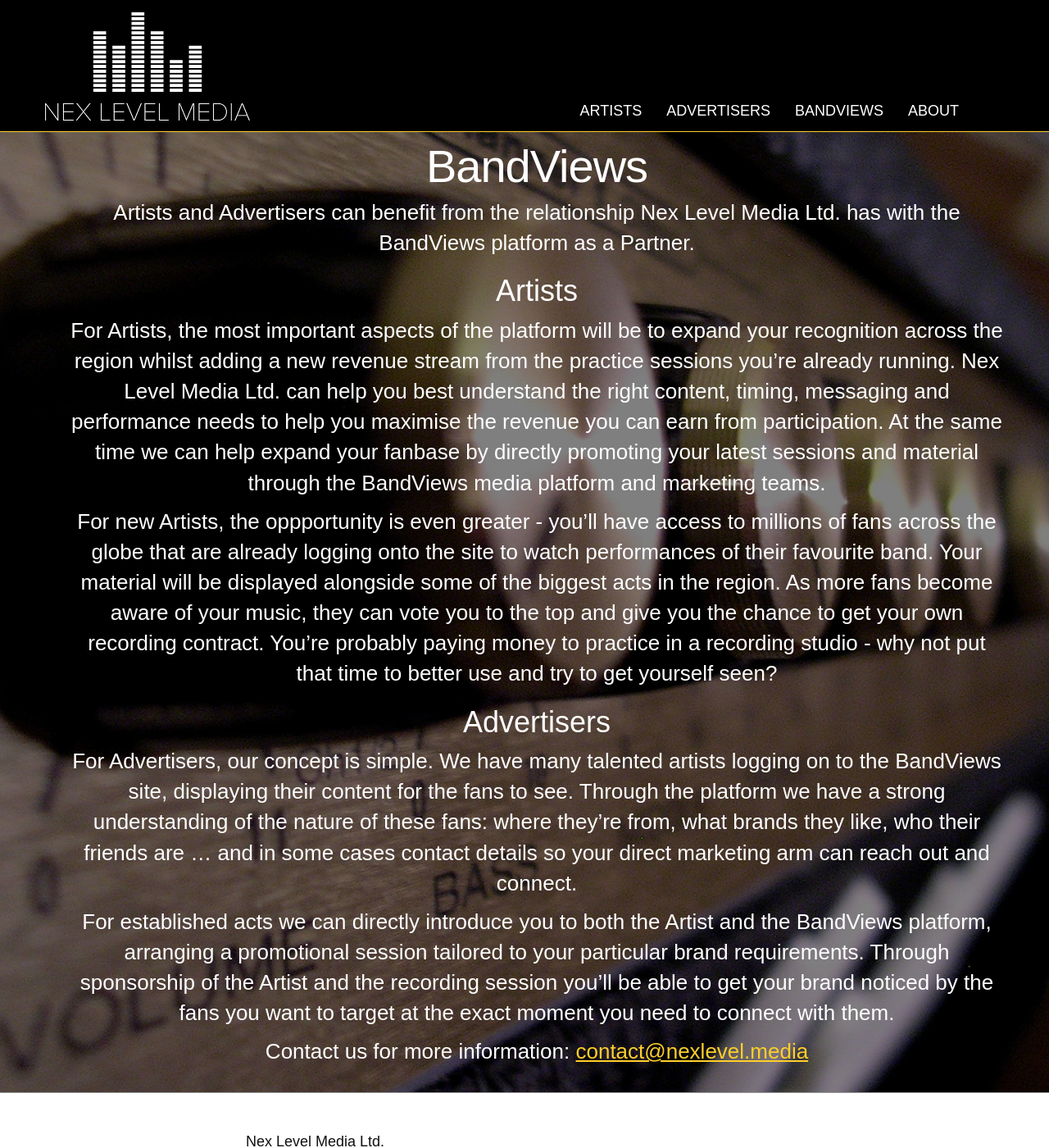
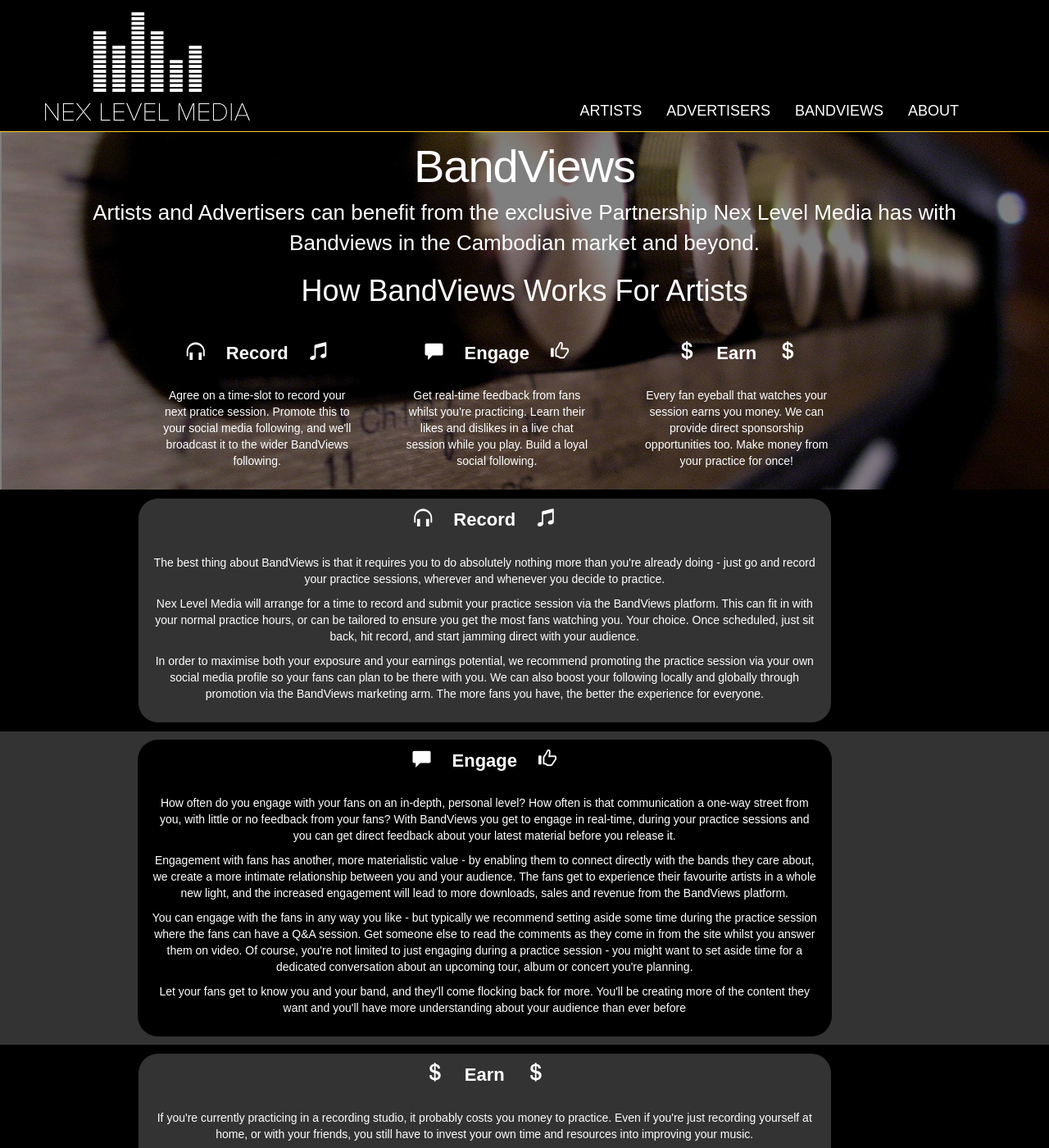
Before and after one commit to NexLevelMedia/NexLevel, a Jekyll site: the page built from bandviews.md, in a window 1280 px wide and 1400 px high. Shown: the whole window at 82% size. Built offline with Jekyll 4.4.1, drawn with Linux system fonts in a browser that asks for light colours; nearby versions of some CDN libraries; some of the changed text lies outside the part shown.

Commit message:
updated BV page

```diff
--- a/_config.yml
+++ b/_config.yml
@@ -2,7 +2,7 @@
 title: Nex Level Media Ltd.
 email: contact@nexlevel.media
 description: > # this means to ignore newlines until "baseurl:"
- Nex Level Media Ltd. Maximising income opportunities for artists, introducing advertisers to talent in the South East Asian market.
+ Maximising income opportunities for musical artists. Connecting major brands with sponsorship opportunities in South East Asia. Exclusive Cambodian BandViews Partner.
 baseurl: "" # the subpath of your site, e.g. /blog/
 url: "http://www.nexlevel.media" # the base hostname & protocol for your site
 
--- a/_includes/bandviews.html
+++ b/_includes/bandviews.html
@@ -8,7 +8,7 @@
 				<div class="panel-panel-default">
 					<div class="panel-heading">
 						<span class="glyphicon glyphicon-headphones" aria-hidden="true"></span>
-						Record
+						<a href="{{ site.baseurl }}/bandviews/#record">Record</a>
 						<span class="glyphicon glyphicon-music" aria-hidden="true"></span>
 					</div>
 					<div class="panel-body">
@@ -20,7 +20,7 @@
 				<div class="panel-panel-default">
 					<div class="panel-heading">
 						<span class="glyphicon glyphicon-comment" aria-hidden="true"></span>
-						Engage
+						<a href="{{ site.baseurl }}/bandviews/#engage">Engage</a>
 						<span class="glyphicon glyphicon-thumbs-up" aria-hidden="true"></span>
 					</div>
 					<div class="panel-body">
@@ -33,7 +33,7 @@
 				<div class="panel-panel-default">
 					<div class="panel-heading">
 						<span class="glyphicon glyphicon-usd" aria-hidden="true"></span>
-						Earn
+						<a href="{{ site.baseurl }}/bandviews/#earn">Earn</a>
 						<span class="glyphicon glyphicon-usd" aria-hidden="true"></span>
 					</div>
 					<div class="panel-body">
--- /dev/null
+++ b/_includes/earn.html
@@ -0,0 +1,28 @@
+<section id="artist-section">
+	<div class="container">
+		<div class="row">
+			<div class="col-lg-9 col-lg-offset-1" id="artist">
+				<div class="panel-panel-default">
+					<div class="panel-heading">
+						 <span class="glyphicon glyphicon-usd" aria-hidden="true"></span>
+            				Earn
+            			 <span class="glyphicon glyphicon-usd" aria-hidden="true"></span>
+					</div>
+					<div class="panel-body">
+						<a name="earn"></a>
+						<p>If you're currently practicing in a recording studio, it probably costs you money to practice. Even if you're just recording yourself at home, or with your friends, you still have to invest your own time and resources into improving your music. </p>
+
+						<p>BandViews changes all of that. Not only will you start earning money from your practice sessions, you'll also start to build a regular revenue stream from the work posted online previously. You'll be earning money from current practice sessions as well as everything else we've uploaded to the BandViews site. Not only are you getting feedback from fans - in real time - about the type of content they want to hear more of, you're also earning dollars for each and every fan eyeball that watches you play.</p>
+
+						<p>Loyal fans that really enjoy your music can even give you a tip - money just for the enjoyment of hearing your session.</p>
+
+						<p>In order to maximise your earnings potential, Nex Level Media can help find sponsor companies that want to promote their brand during your practice session. Whether you're using their musical instruments, drinking their beverages, eating their food or wearing their clothes, there's a sponsorship opportunity waiting for you and Nex Level Media can help you find it.</p>
+
+						<p><a class="page-link" href="mailto:contact@nexlevel.media">Talk to us about your earnings potential &#8594; </a></p>
+					</div>
+				</div>
+			</div>
+
+		</div>
+	</div>
+</section>
--- /dev/null
+++ b/_includes/engage.html
@@ -0,0 +1,27 @@
+<section id="features">
+	<div class="container">
+		<div class="row">
+			<div class="col-lg-9 col-lg-offset-1" id="feature">
+				<div class="panel-panel-default">
+					<div class="panel-heading">
+						<span class="glyphicon glyphicon-comment" aria-hidden="true"></span>
+            			Engage
+            			<span class="glyphicon glyphicon-thumbs-up" aria-hidden="true"></span>
+					</div>
+					<div class="panel-body">
+						<a name="engage"></a>
+						<p>How often do you engage with your fans on an in-depth, personal level? How often is that communication a one-way street from you, with little or no feedback from your fans? With BandViews you get to engage in real-time, during your practice sessions and you can get direct feedback about your latest material before you release it. </p>
+
+						<p>Engagement with fans has another, more materialistic value - by enabling them to connect directly with the bands they care about, we create a more intimate relationship between you and your audience. The fans get to experience their favourite artists in a whole new light, and the increased engagement will lead to more downloads, sales and revenue from the BandViews platform.</p>
+
+						<p>You can engage with the fans in any way you like - but typically we recommend setting aside some time during the practice session where the fans can have a Q&A session. Get someone else to read the comments as they come in from the site whilst you answer them on video. Of course, you're not limited to just engaging during a practice session - you might want to set aside time for a dedicated conversation about an upcoming tour, album or concert you're planning. </p>
+
+						<p>Let your fans get to know you and your band, and they'll come flocking back for more. You'll be creating more of the content they want and you'll have more understanding about your audience than ever before</p>
+
+					</div>
+				</div>
+			</div>
+
+		</div>
+	</div>
+</section>
--- a/_includes/features.html
+++ b/_includes/features.html
@@ -1,5 +1,8 @@
 <section id="features">
 	<div class="container">
+		<div class="row">
+			<h2>Our Services</h2>
+		</div>
 		<div class="row">
 			<div class="col-md-3 col-md-offset-1" id="feature">
 				<div class="panel-panel-default">
--- a/_includes/head.html
+++ b/_includes/head.html
@@ -3,7 +3,7 @@
   <meta http-equiv="X-UA-Compatible" content="IE=edge">
   <meta name="viewport" content="width=device-width, initial-scale=1">
 
-  <title>{{ site.title }} | {{page.title}}</title>
+  <title>{{ site.title }} | {{page.layout}}</title>
   <meta name="description" content="{% if page.excerpt %}{{ page.excerpt | strip_html | strip_newlines | truncate: 160 }}{% else %}{{ site.description }}{% endif %}">
 
   <link rel="stylesheet" href="{{ "/css/main.css" | prepend: site.baseurl }}">
--- /dev/null
+++ b/_includes/record.html
@@ -0,0 +1,24 @@
+<section id="artist-section">
+	<div class="container">
+		<div class="row">
+			<div class="col-lg-9 col-lg-offset-1" id="artist">
+				<div class="panel-panel-default">
+					<div class="panel-heading">
+						<span class="glyphicon glyphicon-headphones" aria-hidden="true"></span>
+            			Record
+            			<span class="glyphicon glyphicon-music" aria-hidden="true"></span>
+					</div>
+					<div class="panel-body">
+						<a name="record"></a>
+						<p>The best thing about BandViews is that it requires you to do absolutely nothing more than you're already doing - just go and record your practice sessions, wherever and whenever you decide to practice.</p>
+
+						<p>Nex Level Media will arrange for a time to record and submit your practice session via the BandViews platform. This can fit in with your normal practice hours, or can be tailored to ensure you get the most fans watching you. Your choice. Once scheduled, just sit back, hit record, and start jamming direct with your audience.</p>
+
+						<p>In order to maximise both your exposure and your earnings potential, we recommend promoting the practice session via your own social media profile so your fans can plan to be there with you. We can also boost your following locally and globally through promotion via the BandViews marketing arm. The more fans you have, the better the experience for everyone.</p>
+					</div>
+				</div>
+			</div>
+
+		</div>
+	</div>
+</section>
--- /dev/null
+++ b/_layouts/bandviews.html
@@ -0,0 +1,72 @@
+<!DOCTYPE html>
+<html>
+
+  {% include head.html %}
+
+  <body>
+
+<section id="topbuffer">
+  {% include navbar.html %}
+</section>
+<section id="homebody">
+
+    <div class="container">
+        <header>
+    		<h1 class="post-title">{{ page.title }}</h1>
+  		</header>
+
+  		<article class="post-content">
+   		 {{ content }}
+  		</article>
+
+  <div class="container" id="bv-page">
+    <div class="row">
+      <div class="col-md-3 col-md-offset-1" id="bv">
+        <div class="panel-panel-default">
+          <div class="panel-heading">
+            <span class="glyphicon glyphicon-headphones" aria-hidden="true"></span>
+            <a href="#record">Record</a>
+            <span class="glyphicon glyphicon-music" aria-hidden="true"></span>
+          </div>
+          <div class="panel-body">
+            <p>Agree on a time-slot to record your next pratice session. Promote this to your social media following, and we'll broadcast it to the wider BandViews following.</p>
+          </div>
+        </div>
+      </div>
+      <div class="col-md-3" id="bv">
+        <div class="panel-panel-default">
+          <div class="panel-heading">
+            <span class="glyphicon glyphicon-comment" aria-hidden="true"></span>
+            <a href="#engage">Engage</a>
+            <span class="glyphicon glyphicon-thumbs-up" aria-hidden="true"></span>
+          </div>
+          <div class="panel-body">
+            <p>Get real-time feedback from fans whilst you're practicing. Learn their likes and dislikes in a live chat session while you play. Build a loyal social following.</p>
+           </div>
+        </div>
+      </div>
+      <a name="established"></a>
+      <div class="col-md-3" id="bv">
+        <div class="panel-panel-default">
+          <div class="panel-heading">
+            <span class="glyphicon glyphicon-usd" aria-hidden="true"></span>
+            <a href="earn">Earn</a>
+            <span class="glyphicon glyphicon-usd" aria-hidden="true"></span>
+          </div>
+          <div class="panel-body">
+            <p>Every fan eyeball that watches your session earns you money. We can provide direct sponsorship opportunities too. Make money from your practice for once!</p>
+          </div>
+        </div>
+      </div>
+    </div>
+  </div>
+
+</section>
+{% include record.html %}
+{% include engage.html %}
+{% include earn.html %}
+{% include footer.html %}
+
+  </body>
+
+</html>
--- a/bandviews.md
+++ b/bandviews.md
@@ -1,21 +1,10 @@
 ---
-layout: page
+layout: bandviews
 title: BandViews
 permalink: /bandviews/
 ---
 
-Artists and Advertisers can benefit from the relationship Nex Level Media Ltd. has with the BandViews platform as a Partner.
+Artists and Advertisers can benefit from the exclusive Partnership Nex Level Media has with Bandviews in the Cambodian market and beyond.
 
-Artists
-=======
-For Artists, the most important aspects of the platform will be to expand your recognition across the region whilst adding a new revenue stream from the practice sessions you're already running. Nex Level Media Ltd. can help you best understand the right content, timing, messaging and performance needs to help you maximise the revenue you can earn from participation. At the same time we can help expand your fanbase by directly promoting your latest sessions and material through the BandViews media platform and marketing teams.
-
-For new Artists, the oppportunity is even greater - you'll have access to millions of fans across the globe that are already logging onto the site to watch performances of their favourite band. Your material will be displayed alongside some of the biggest acts in the region. As more fans become aware of your music, they can vote you to the top and give you the chance to get your own recording contract.  You're probably paying money to practice in a recording studio - why not put that time to better use and try to get yourself seen?
-
-Advertisers
-===========
-For Advertisers, our concept is simple. We have many talented artists logging on to the BandViews site, displaying their content for the fans to see. Through the platform we have a strong understanding of the nature of these fans: where they're from, what brands they like, who their friends are ... and in some cases contact details so your direct marketing arm can reach out and connect.
-
-For established acts we can directly introduce you to both the Artist and the BandViews platform, arranging a promotional session tailored to your particular brand requirements. Through sponsorship of the Artist and the recording session you'll be able to get your brand noticed by the fans you want to target at the exact moment you need to connect with them.
-
-Contact us for more information: <contact@nexlevel.media>
+How BandViews Works For Artists
+===============================
--- a/css/main.scss
+++ b/css/main.scss
@@ -143,19 +143,47 @@ text-align: center;
 	font-weight: 600;
 }
 
+#artist > div > div.panel-heading > a {
+	color: white;
+	text-decoration: none;
+}
+
+#artist > div > div.panel-heading > a:hover {
+	color: $cognopiayellow;
+}
+
+
 #artist > div > div.panel-body > p > a {
 	color: $cognopiayellow;
 	text-decoration: none;
 }
 
-#artist > div > div.panel-heading > span.glyphicon {
+
+#artist-section > div > div > h2 > a {
+	text-decoration: none;
+}
+
+/* Bandviews Panels */
+#bv > div > div.panel-heading {
+	font-size: 22px;
+	font-weight: 600;
+}
+
+#bv > div > div.panel-heading > a {
+	color: white;
+	text-decoration: none;
+}
+
+#bv > div > div.panel-heading > a:hover {
+	color: $cognopiayellow;
+}
+
+
+div.panel-heading > span.glyphicon {
 	padding-left: 20px;
 	padding-right: 20px;
 }
 
-#artist-section > div > div:nth-child(3) > h2 > a {
-	text-decoration: none;
-}
 /* Header */
 
 header {
```
